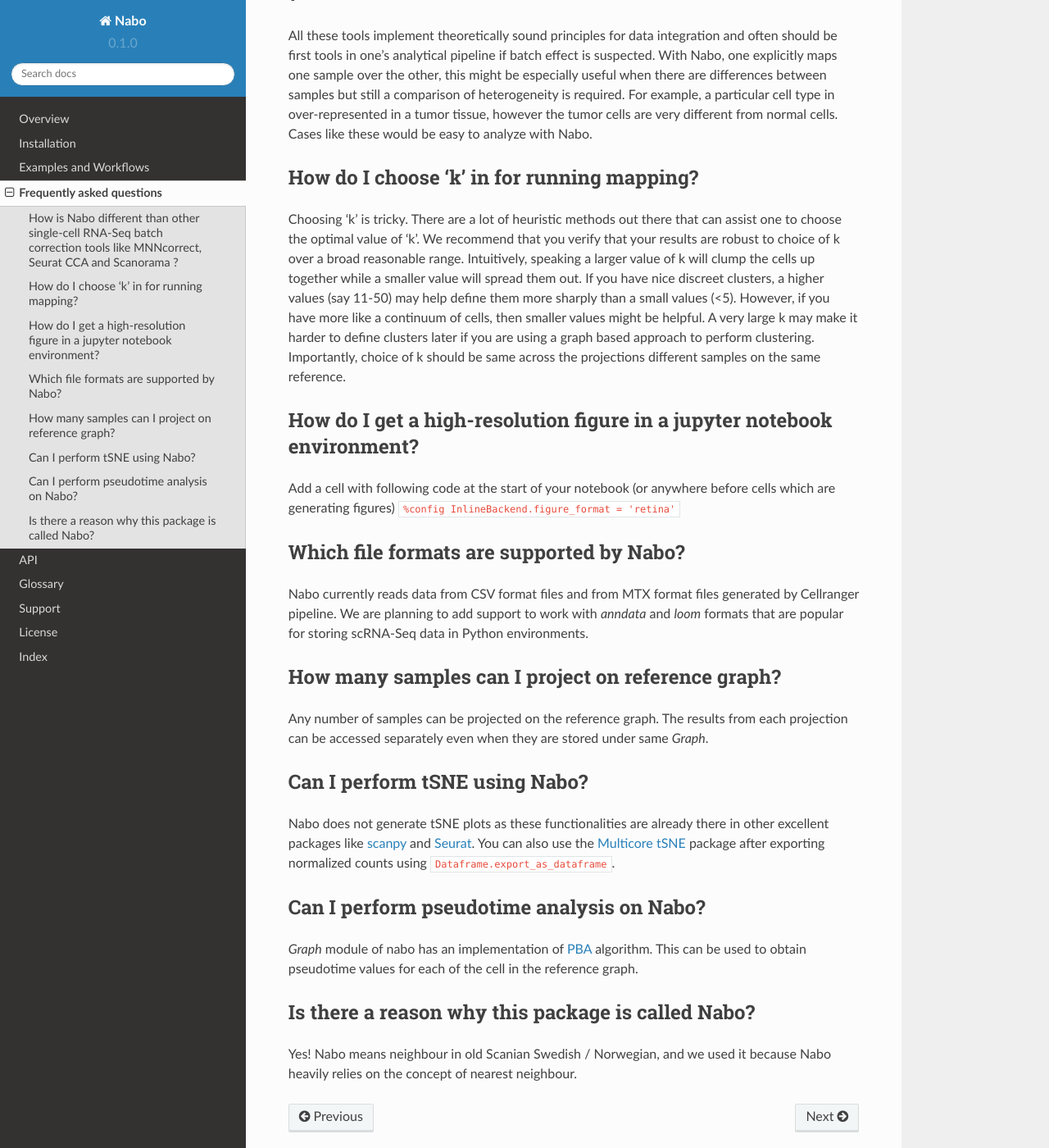
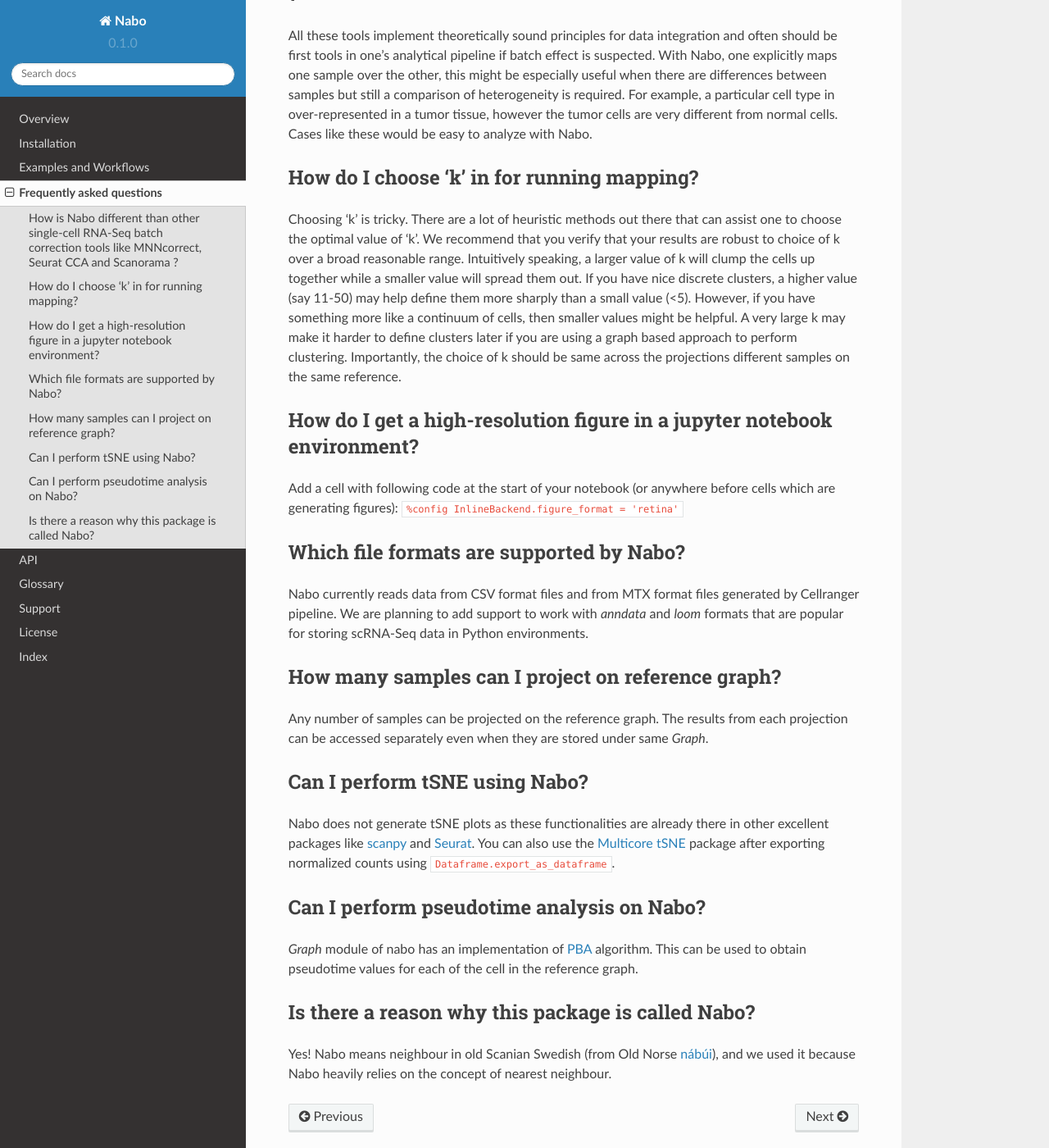
Before and after one commit to parashardhapola/nabo, a Sphinx documentation site: the page built from docs/faq.rst, in a window 1280 px wide and 1400 px high, scrolled down 248 px. Shown: the whole window at 82% size. Built offline with Sphinx 7.4.7 and the Read the Docs theme 2.0.0, drawn with Linux system fonts in a browser that asks for light colours; pages that are not in the unit, such as notebooks, are missing from menus.

Commit message:
Nabo etymology + formatting

```diff
--- a/docs/faq.rst
+++ b/docs/faq.rst
@@ -4,33 +4,64 @@
 
 How is Nabo different than other single-cell RNA-Seq batch correction tools like `MNNcorrect <https://www.nature.com/articles/nbt.4091>`_, `Seurat CCA <https://www.nature.com/articles/nbt.4096>`_  and `Scanorama <https://www.nature.com/articles/s41587-019-0113-3>`_ ?
 ---------------------------------------------------------------------------------------------------------------------------------------------------------------------------------------------------------------------------------------------------------------------------
-All these tools implement theoretically sound principles for data integration and often should be first tools in one's analytical pipeline if batch effect is suspected. With Nabo, one explicitly maps one sample over the other, this might be especially useful when there are differences between samples but still a comparison of heterogeneity is required. For example, a particular cell type in over-represented in a tumor tissue, however the tumor cells are very different from normal cells. Cases like these would be easy to analyze with Nabo.
+All these tools implement theoretically sound principles for data integration
+and often should be first tools in one's analytical pipeline if batch effect is
+suspected. With Nabo, one explicitly maps one sample over the other, this might
+be especially useful when there are differences between samples but still a
+comparison of heterogeneity is required. For example, a particular cell type in
+over-represented in a tumor tissue, however the tumor cells are very different
+from normal cells. Cases like these would be easy to analyze with Nabo.
 
 How do I choose 'k' in for running mapping?
 -------------------------------------------
-Choosing 'k' is tricky. There are a lot of heuristic methods out there that can assist one to choose the optimal value of 'k'. We recommend that you verify that your results are robust to choice of k over a broad reasonable range. Intuitively, speaking a larger value of k will clump the cells up together while a smaller value will spread them out. If you have nice discreet clusters, a higher values (say 11-50) may help define them more sharply than a small values (<5). However, if you have more like a continuum of cells, then smaller values might be helpful. A very large k may make it harder to define clusters later if you are using a graph based approach to perform clustering. Importantly, choice of k should be same across the projections different samples on the same reference.
+Choosing 'k' is tricky. There are a lot of heuristic methods out there that can
+assist one to choose the optimal value of 'k'. We recommend that you verify
+that your results are robust to choice of k over a broad reasonable range.
+Intuitively speaking, a larger value of k will clump the cells up together
+while a smaller value will spread them out. If you have nice discrete clusters,
+a higher value (say 11-50) may help define them more sharply than a small
+value (<5). However, if you have something more like a continuum of cells, then
+smaller values might be helpful. A very large k may make it harder to define
+clusters later if you are using a graph based approach to perform clustering.
+Importantly, the choice of k should be same across the projections different
+samples on the same reference.
 
 How do I get a high-resolution figure in a jupyter notebook environment?
 ------------------------------------------------------------------------
-Add a cell with following code at the start of your notebook (or anywhere before cells which are generating figures)
-``%config InlineBackend.figure_format = 'retina'``
+Add a cell with following code at the start of your notebook (or anywhere
+before cells which are generating figures): ``%config
+InlineBackend.figure_format = 'retina'``
 
 Which file formats are supported by Nabo?
 -----------------------------------------
-Nabo currently reads data from CSV format files and from MTX format files generated by Cellranger pipeline. We are planning to add support to work with `anndata` and `loom` formats that are popular for storing scRNA-Seq data in Python environments.
+Nabo currently reads data from CSV format files and from MTX format files
+generated by Cellranger pipeline. We are planning to add support to work with
+`anndata` and `loom` formats that are popular for storing scRNA-Seq data in
+Python environments.
 
 How many samples can I project on reference graph?
 --------------------------------------------------
-Any number of samples can be projected on the reference graph. The results from each projection can be accessed separately even when they are stored under same `Graph`.
+Any number of samples can be projected on the reference graph. The results from
+each projection can be accessed separately even when they are stored under same
+`Graph`.
 
 Can I perform tSNE using Nabo?
 ------------------------------
-Nabo does not generate tSNE plots as these functionalities are already there in other excellent packages like `scanpy <http://scanpy.readthedocs.io/en/latest/>`_ and `Seurat <https://satijalab.org/seurat/>`_. You can also use the `Multicore tSNE  <https://github.com/DmitryUlyanov/Multicore-TSNE>`_ package after exporting normalized counts using ``Dataframe.export_as_dataframe``.
+Nabo does not generate tSNE plots as these functionalities are already there in
+other excellent packages like `scanpy
+<http://scanpy.readthedocs.io/en/latest/>`_ and `Seurat
+<https://satijalab.org/seurat/>`_. You can also use the `Multicore tSNE
+<https://github.com/DmitryUlyanov/Multicore-TSNE>`_ package after exporting
+normalized counts using ``Dataframe.export_as_dataframe``.
 
 Can I perform pseudotime analysis on Nabo?
 -------------------------------------------
-`Graph` module of nabo has an implementation of `PBA <https://www.pnas.org/content/115/10/E2467>`_ algorithm. This can be used to obtain pseudotime values for each of the cell in the reference graph.
+`Graph` module of nabo has an implementation of `PBA
+<https://www.pnas.org/content/115/10/E2467>`_ algorithm. This can be used to
+obtain pseudotime values for each of the cell in the reference graph.
 
 Is there a reason why this package is called Nabo?
 --------------------------------------------------
-Yes! Nabo means neighbour in old Scanian Swedish / Norwegian, and we used it because Nabo heavily relies on the concept of nearest neighbour.
+Yes! Nabo means neighbour in old Scanian Swedish (from Old Norse `nábúi
+<https://en.wiktionary.org/wiki/n%C3%A1b%C3%BAi>`_), and we used it because Nabo
+heavily relies on the concept of nearest neighbour.
```
Also changed, not shown: README.rst (+6 -1 lines).
